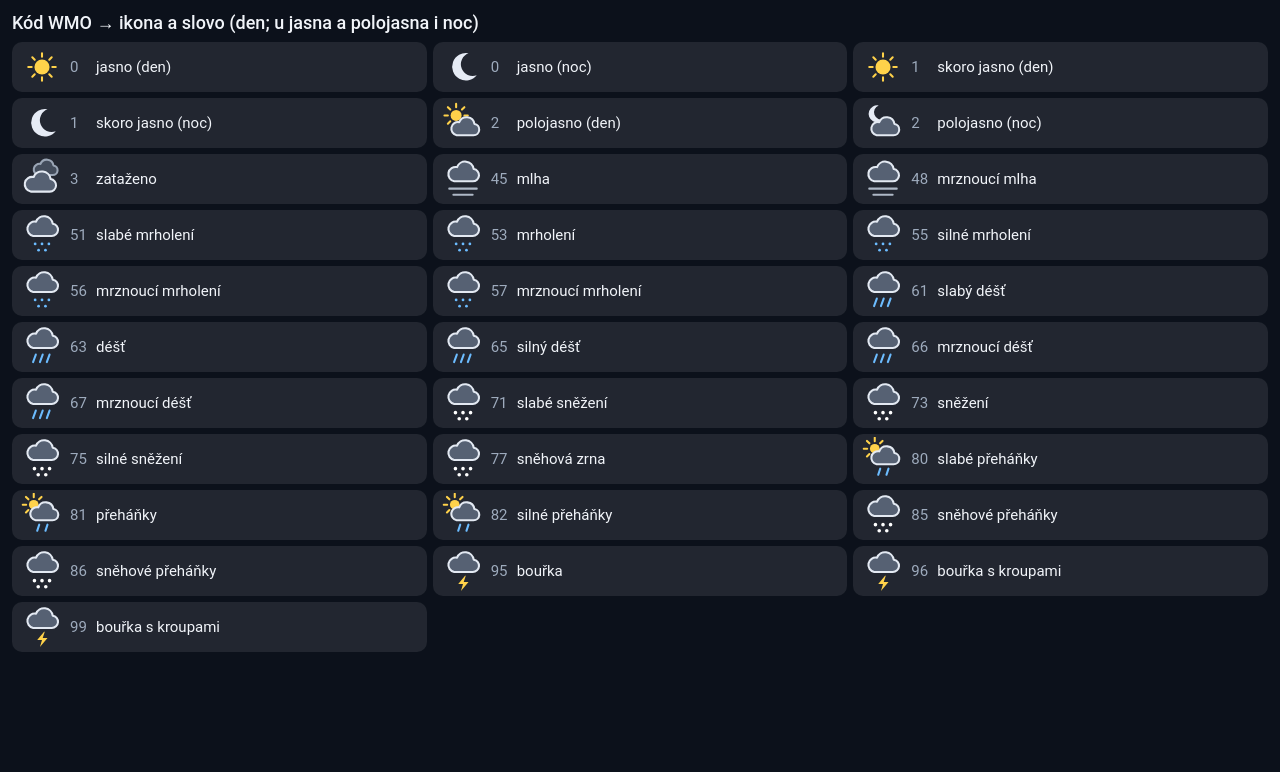
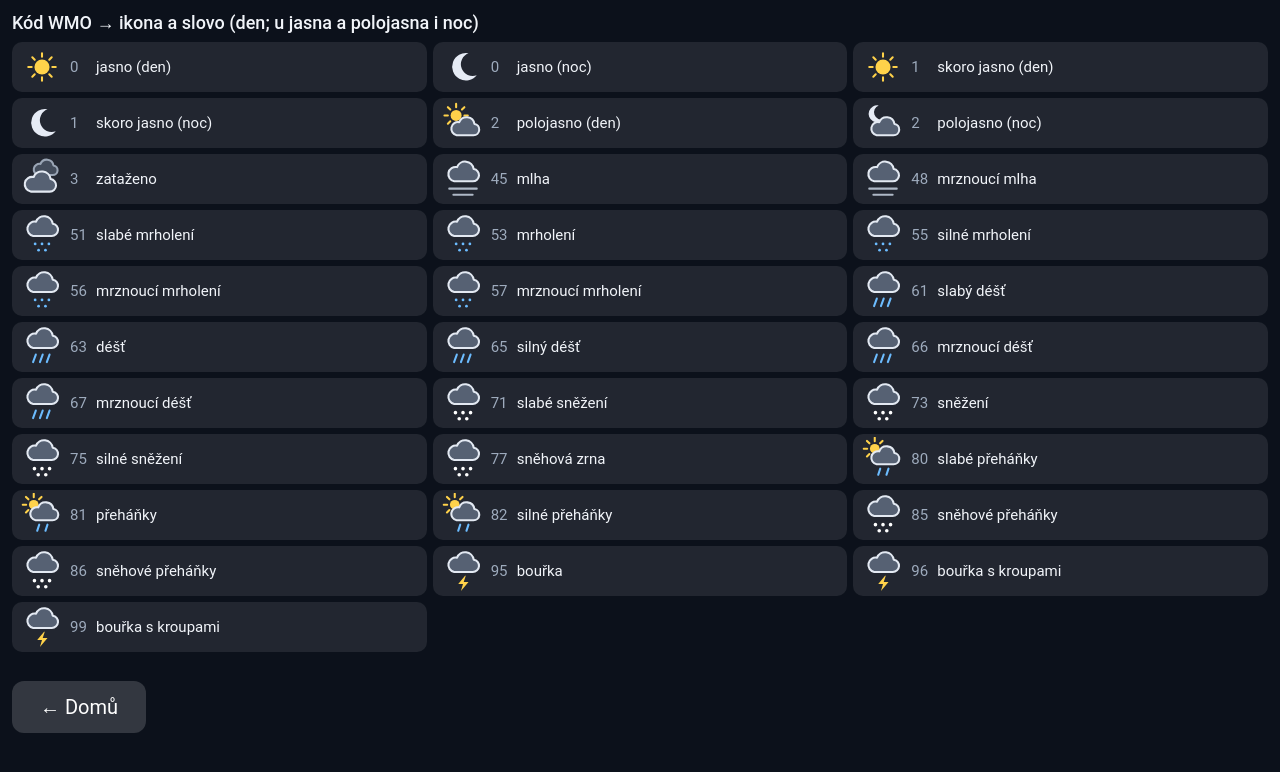
Before and after one commit to barkingbunny/home-dashboard, a plain HTML site: page ikony.html in a window 1280 px wide. Drawn offline with Linux system fonts and the light colour scheme.

Commit message:
Prehled ikon: odkaz Domu
Co-Authored-By: Claude Fable 5.2 <noreply@anthropic.com>

```diff
--- a/ikony.html
+++ b/ikony.html
@@ -17,6 +17,7 @@
 <body>
 <h1>Kód WMO → ikona a slovo (den; u jasna a polojasna i noc)</h1>
 <div class="grid" id="grid"></div>
+<p><a href="./" style="display:inline-block;margin-top:14px;padding:14px 28px;border-radius:12px;background:rgba(255,255,255,.16);color:#fff;font-size:20px;text-decoration:none">← Domů</a></p>
 <script src="icons.js"></script>
 <script>
 var html = '';
```
